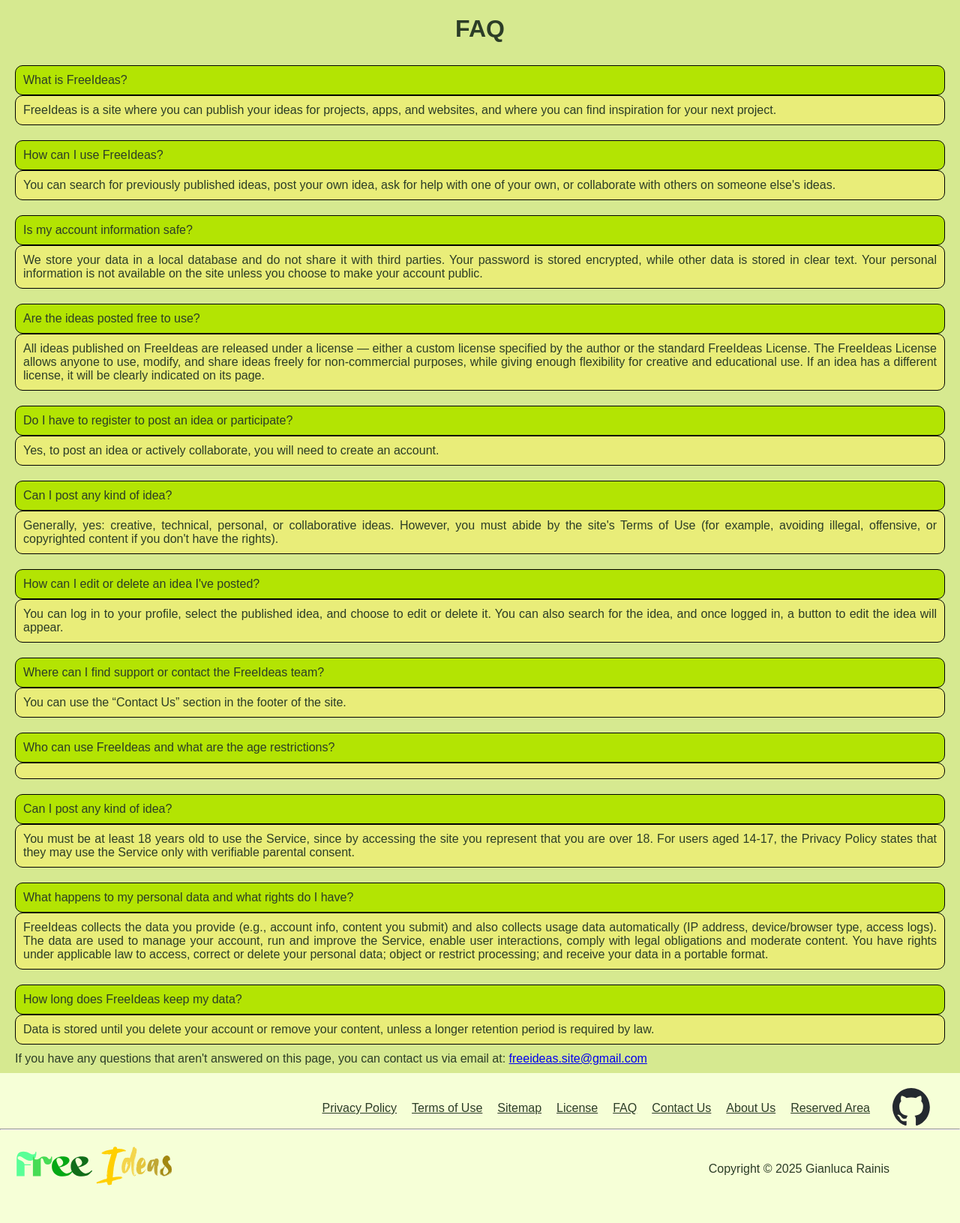
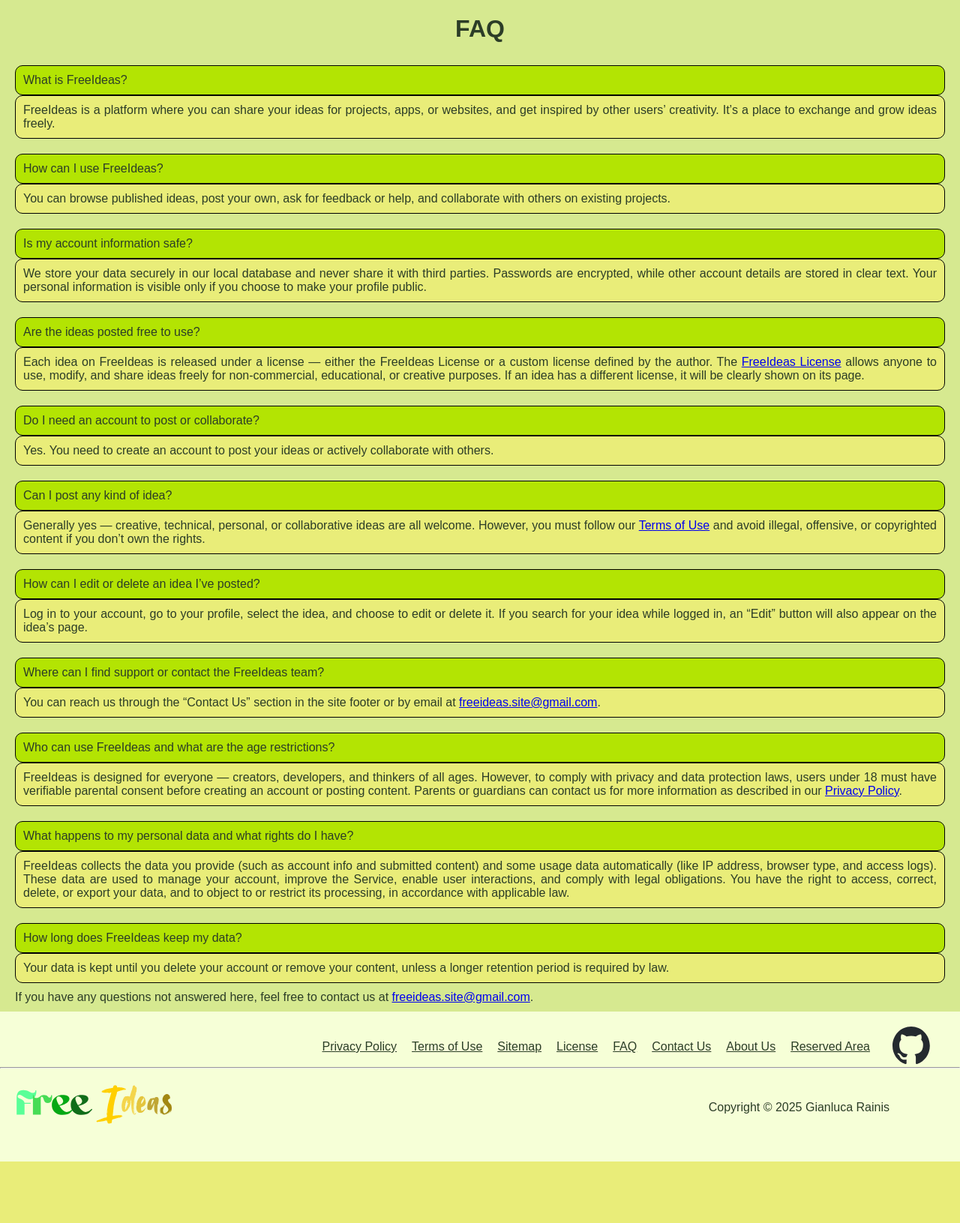
Before and after one commit to gianluca-rainis/FreeIdeas, a PHP site: page /faq.php in a window 1280 px wide. Shown: the part 100-1731 px from the top of the page at 75% size. After the commit the page ends 1649 px from the top, so only its background shows below. Run offline with PHP 8.4, Linux system fonts and the light colour scheme; data that the repository does not hold is empty.

Commit message:
Update faq.php

```diff
--- a/faq.php
+++ b/faq.php
@@ -31,56 +31,87 @@ FreeIdeas is a collection of free ideas for projects, apps, and websites that yo
             <ul id="faqUl">
                 <li>
                     <div class="question">What is FreeIdeas?</div>
-                    <div class="answer">FreeIdeas is a site where you can publish your ideas for projects, apps, and websites, and where you can find inspiration for your next project.</div>
+                    <div class="answer">
+                        FreeIdeas is a platform where you can share your ideas for projects, apps, or websites, and get inspired by other users’ creativity.
+                        It’s a place to exchange and grow ideas freely.
+                    </div>
                 </li>
                 <li>
                     <div class="question">How can I use FreeIdeas?</div>
-                    <div class="answer">You can search for previously published ideas, post your own idea, ask for help with one of your own, or collaborate with others on someone else's ideas.</div>
+                    <div class="answer">
+                        You can browse published ideas, post your own, ask for feedback or help, and collaborate with others on existing projects.
+                    </div>
                 </li>
                 <li>
                     <div class="question">Is my account information safe?</div>
-                    <div class="answer">We store your data in a local database and do not share it with third parties. Your password is stored encrypted, while other data is stored in clear text. Your personal information is not available on the site unless you choose to make your account public.</div>
+                    <div class="answer">
+                        We store your data securely in our local database and never share it with third parties.
+                        Passwords are encrypted, while other account details are stored in clear text.
+                        Your personal information is visible only if you choose to make your profile public.
+                    </div>
                 </li>
                 <li>
                     <div class="question">Are the ideas posted free to use?</div>
-                    <div class="answer">All ideas published on FreeIdeas are released under a license — either a custom license specified by the author or the standard FreeIdeas License. The FreeIdeas License allows anyone to use, modify, and share ideas freely for non-commercial purposes, while giving enough flexibility for creative and educational use. If an idea has a different license, it will be clearly indicated on its page.</div>
+                    <div class="answer">
+                        Each idea on FreeIdeas is released under a license — either the FreeIdeas License or a custom license defined by the author.
+                        The <a href="./FreeIdeasLicense.md">FreeIdeas License</a> allows anyone to use, modify, and share ideas freely for non-commercial, educational, or creative purposes.
+                        If an idea has a different license, it will be clearly shown on its page.
+                    </div>
                 </li>
                 <li>
-                    <div class="question">Do I have to register to post an idea or participate?</div>
-                    <div class="answer">Yes, to post an idea or actively collaborate, you will need to create an account.</div>
+                    <div class="question">Do I need an account to post or collaborate?</div>
+                    <div class="answer">
+                        Yes. You need to create an account to post your ideas or actively collaborate with others.
+                    </div>
                 </li>
                 <li>
                     <div class="question">Can I post any kind of idea?</div>
-                    <div class="answer">Generally, yes: creative, technical, personal, or collaborative ideas. However, you must abide by the site's Terms of Use (for example, avoiding illegal, offensive, or copyrighted content if you don't have the rights).</div>
+                    <div class="answer">
+                        Generally yes — creative, technical, personal, or collaborative ideas are all welcome.
+                        However, you must follow our <a href="./termsOfUse.php">Terms of Use</a> and avoid illegal, offensive, or copyrighted content if you don’t own the rights.
+                    </div>
                 </li>
                 <li>
-                    <div class="question">How can I edit or delete an idea I've posted?</div>
-                    <div class="answer">You can log in to your profile, select the published idea, and choose to edit or delete it. You can also search for the idea, and once logged in, a button to edit the idea will appear.</div>
+                    <div class="question">How can I edit or delete an idea I’ve posted?</div>
+                    <div class="answer">
+                        Log in to your account, go to your profile, select the idea, and choose to edit or delete it.
+                        If you search for your idea while logged in, an “Edit” button will also appear on the idea’s page.
+                    </div>
                 </li>
                 <li>
                     <div class="question">Where can I find support or contact the FreeIdeas team?</div>
-                    <div class="answer">You can use the “Contact Us” section in the footer of the site.</div>
+                    <div class="answer">
+                        You can reach us through the “Contact Us” section in the site footer or by email at
+                        <a href="mailto:freeideas.site@gmail.com">freeideas.site@gmail.com</a>.
+                    </div>
                 </li>
                 <li>
                     <div class="question">Who can use FreeIdeas and what are the age restrictions?</div>
-                    <div class="answer"></div>
-                </li>
-                <li>
-                    <div class="question">Can I post any kind of idea?</div>
-                    <div class="answer">You must be at least 18 years old to use the Service, since by accessing the site you represent that you are over 18. For users aged 14-17, the Privacy Policy states that they may use the Service only with verifiable parental consent.</div>
+                    <div class="answer">
+                        FreeIdeas is designed for everyone — creators, developers, and thinkers of all ages.
+                        However, to comply with privacy and data protection laws, users under 18 must have verifiable parental consent before creating an account or posting content.
+                        Parents or guardians can contact us for more information as described in our <a href="./privacyPolicy.php">Privacy Policy</a>.
+                    </div>
                 </li>
                 <li>
                     <div class="question">What happens to my personal data and what rights do I have?</div>
-                    <div class="answer">FreeIdeas collects the data you provide (e.g., account info, content you submit) and also collects usage data automatically (IP address, device/browser type, access logs). The data are used to manage your account, run and improve the Service, enable user interactions, comply with legal obligations and moderate content. You have rights under applicable law to access, correct or delete your personal data; object or restrict processing; and receive your data in a portable format.</div>
+                    <div class="answer">
+                        FreeIdeas collects the data you provide (such as account info and submitted content) and some usage data automatically
+                        (like IP address, browser type, and access logs).
+                        These data are used to manage your account, improve the Service, enable user interactions, and comply with legal obligations.
+                        You have the right to access, correct, delete, or export your data, and to object to or restrict its processing, in accordance with applicable law.
+                    </div>
                 </li>
                 <li>
                     <div class="question">How long does FreeIdeas keep my data?</div>
-                    <div class="answer">Data is stored until you delete your account or remove your content, unless a longer retention period is required by law.</div>
+                    <div class="answer">
+                        Your data is kept until you delete your account or remove your content, unless a longer retention period is required by law.
+                    </div>
                 </li>
             </ul>
 
             <p>
-                If you have any questions that aren't answered on this page, you can contact us via email at: <a href="mailto:freeideas.site@gmail.com">freeideas.site@gmail.com</a>
+                If you have any questions not answered here, feel free to contact us at <a href="mailto:freeideas.site@gmail.com">freeideas.site@gmail.com</a>.
             </p>
         </main>
 
```
